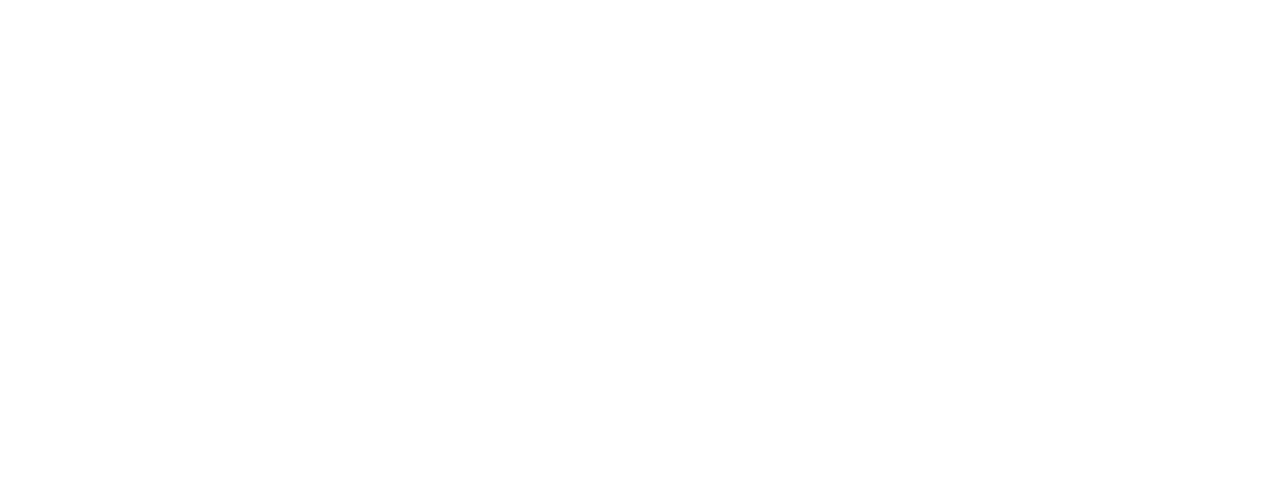
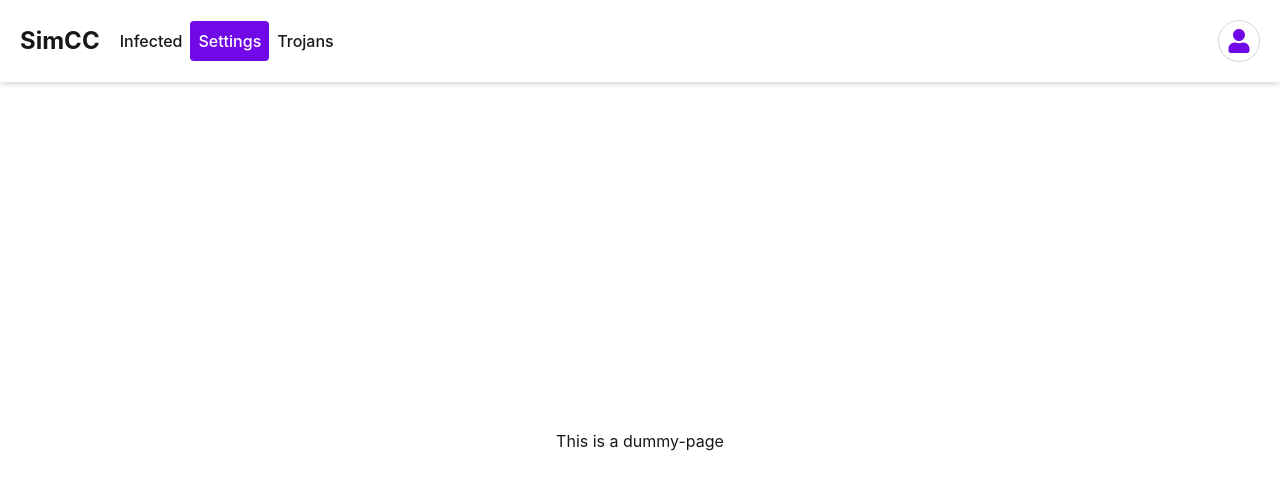
Before and after one commit to noxie64/simcc_web, a React (Vite) app in the folder frontend/: page /settings in a window 1280 px wide. Before the commit this address had no page. Shown: the top 490 px of the page. Built offline with nearby package versions, Linux system fonts and the light colour scheme.

Commit message:
feat: Added indicator of where you are on the site.

```diff
--- a/frontend/src/components/NavLayout.tsx
+++ b/frontend/src/components/NavLayout.tsx
@@ -1,8 +1,24 @@
+import { useEffect, useState } from "react";
 import { FaUser } from "react-icons/fa";
-import { Outlet, useNavigate } from "react-router";
+import { Outlet, useLocation, useNavigate } from "react-router";
 
 export default function NavLayout() {
     const navigate = useNavigate();
+    const location = useLocation();
+    const [selected, setSelected] = useState<string>();
+
+    const style = (name: string) => {
+        if (name == selected) {
+            return "bg-primary text-white rounded p-2";
+        }
+
+        return "";
+    }
+
+    useEffect(() => {
+        console.log("Path", location.pathname)
+        setSelected(location.pathname.split("/")[1]);
+    }, [location]);
 
     return (
         <div className="w-screen h-screen flex flex-col">
@@ -11,9 +27,15 @@
                     <h1 className="text-2xl font-bold mr-3 cursor-pointer"
                         onClick={() => navigate("/")}
                     >SimCC</h1>
-                    <h3 className="font-medium cursor-pointer">Infected</h3>
-                    <h3 className="font-medium cursor-pointer">Trojan</h3>
-                    <h3 className="font-medium cursor-pointer">Settings</h3>
+                    <h3 className={`font-medium cursor-pointer ${style("infected")}`}
+                        onClick={() => navigate("/infected")}
+                    >Infected</h3>
+                    <h3 className={`font-medium cursor-pointer  ${style("settings")}`}
+                        onClick={() => navigate("/settings")}
+                    >Settings</h3>
+                    <h3 className={`font-medium cursor-pointer  ${style("trojans")}`}
+                        onClick={() => navigate("/trojans")}
+                    >Trojans</h3>
                 </div>
                 <div className="avatar">
                     <div className="rounded-full p-2 border border-outline">
--- a/frontend/src/main.tsx
+++ b/frontend/src/main.tsx
@@ -1,23 +1,26 @@
 import { StrictMode } from 'react'
 import { createRoot } from 'react-dom/client'
 import './index.css'
-import { BrowserRouter, Route, Routes } from 'react-router'
+import { BrowserRouter, Navigate, Route, Routes } from 'react-router'
 import NavLayout from './components/NavLayout'
 import Dummy from './pages/Dummy'
-import {Initialization} from "./pages/Initialization.tsx";
-import {TwoFA} from "./pages/TwoFA.tsx";
-import {Login} from "./pages/Login.tsx";
+import { Initialization } from "./pages/Initialization.tsx";
+import { TwoFA } from "./pages/TwoFA.tsx";
+import { Login } from "./pages/Login.tsx";
 
 createRoot(document.getElementById('root')!).render(
     <StrictMode>
         <BrowserRouter>
             <Routes>
-            <Route element={<NavLayout />}>
-                <Route path='/dummy' element={<Dummy />} />
+                <Route element={<NavLayout />} path='/'>
+                    <Route index element={<Navigate to="/infected" replace />} />
+                    <Route path='/infected' element={<Dummy />} />
+                    <Route path='/settings' element={<Dummy />} />
+                    <Route path='/trojans' element={<Dummy />} />
                 </Route>
-            <Route path= '/init' element={<Initialization/>}/>
-            <Route path= '/twofa' element={<TwoFA/>}/>
-            <Route path= '/login' element={<Login/>}/>
+                <Route path='/init' element={<Initialization />} />
+                <Route path='/twofa' element={<TwoFA />} />
+                <Route path='/login' element={<Login />} />
             </Routes>
         </BrowserRouter>
     </StrictMode>,
```
Also changed, not shown: 1 other file (tests, documents, lock files or other folders). Lines whose indentation alone changed are shown as unchanged.
